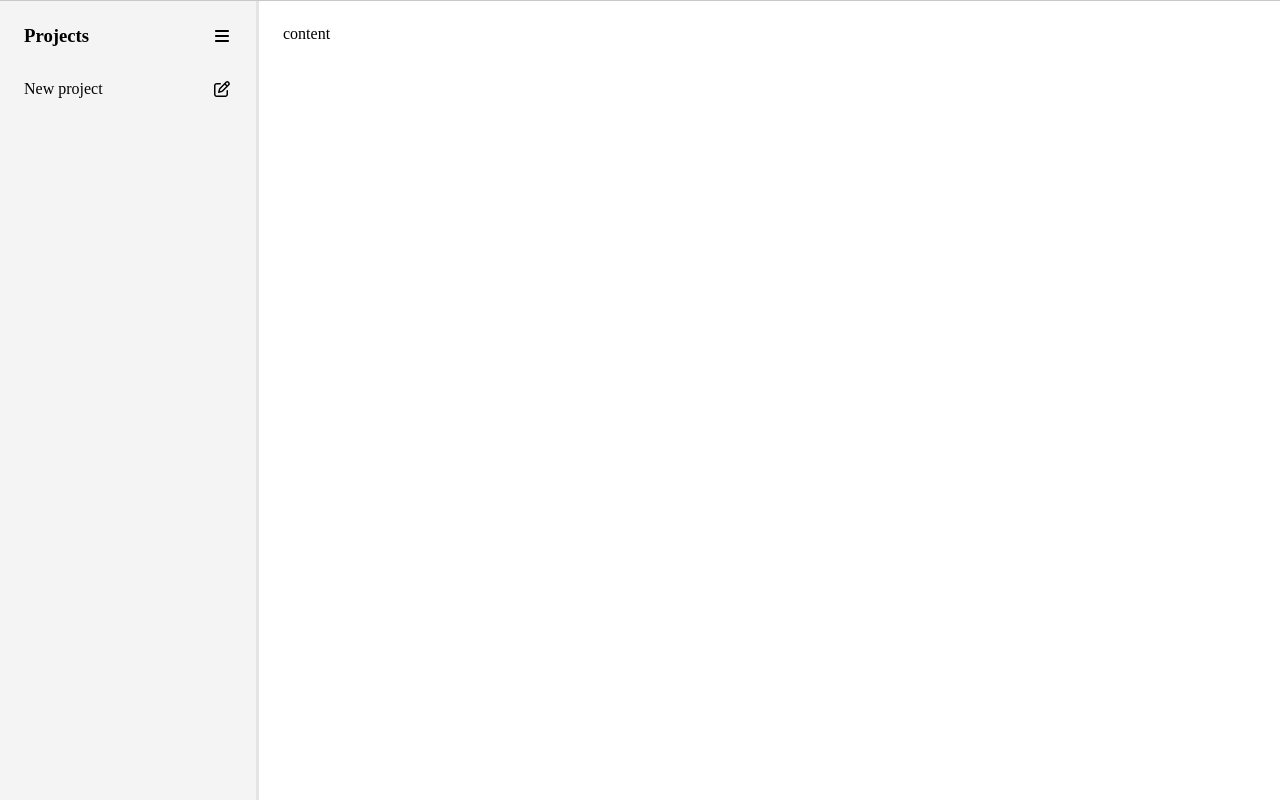
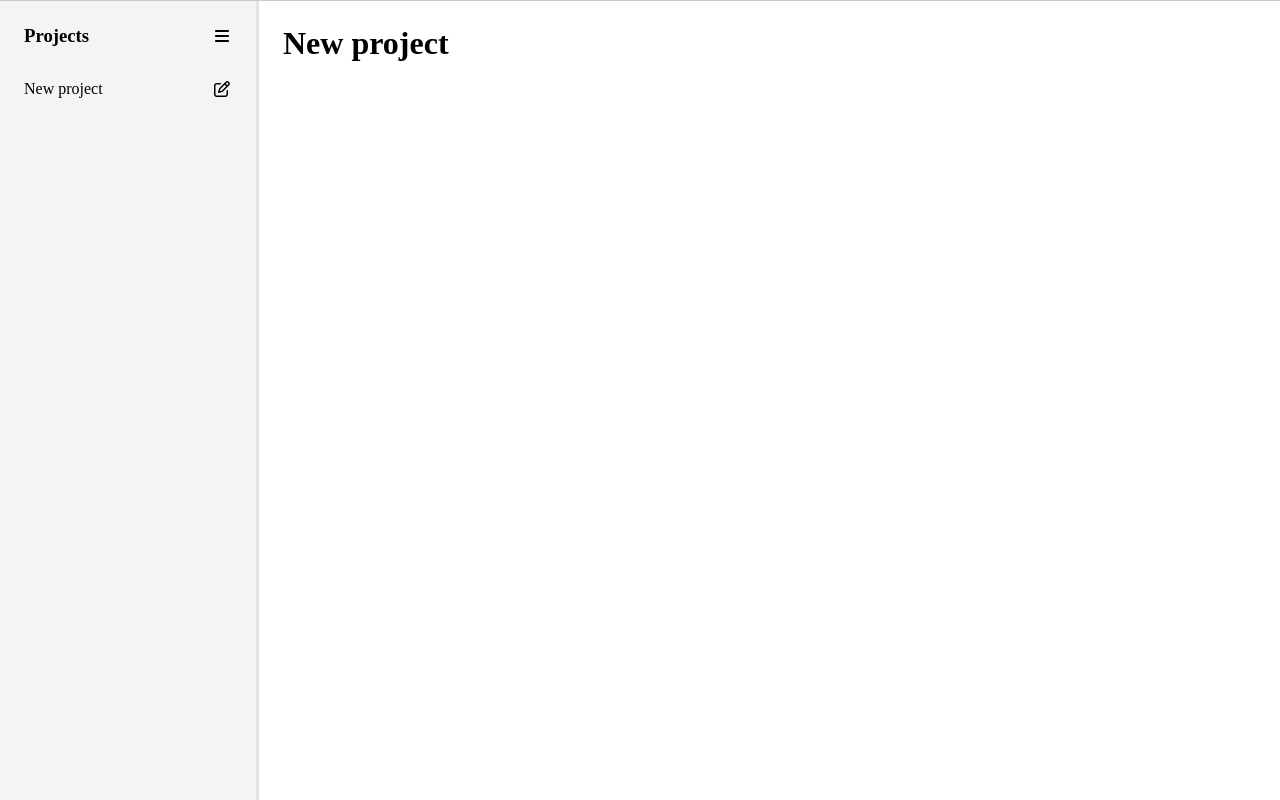
Before and after one commit to prodbylcsh/Todo-List-The-Odin-Project, a website built with webpack: page src/template.html in a window 1280 px wide. Built offline with nearby package versions, Linux system fonts and the light colour scheme.

Commit message:
Added ability to change projects name

```diff
--- a/src/index.js
+++ b/src/index.js
@@ -1,5 +1,5 @@
 import "./styles.css";
-import { Project } from "./projects.js";
+import { Project, projectList } from "./projects.js";
 import { Item, PRIORITIES } from "./items.js";
 
 const body = document.body;
@@ -82,11 +82,14 @@ sidebarButton.addEventListener("click", () => {
 });
 
 if (!("projects" in localStorage)) {
+    const newProject = new Project("New project");
+
     const div = document.createElement("div");
     div.id = "new-project";
+    div.setAttribute("data-id", newProject.id);
 
     const title = document.createElement("div");
-    title.textContent = "New project";
+    title.textContent = newProject.name;
     title.style.textOverflow = "ellipsis";
     title.classList.add("project-name");
 
@@ -98,6 +101,30 @@ if (!("projects" in localStorage)) {
 
     div.appendChild(title);
     div.appendChild(editing);
+    projects.appendChild(div);
 
-    projects.appendChild(div);
+    const content = document.querySelector("#project");
+    const projectDiv = document.createElement("div");
+
+    projectDiv.setAttribute("data-id", newProject.id);
+
+    const header = document.createElement("h1");
+    header.id = "project-name";
+    header.setAttribute("data-id", newProject.id);
+    header.textContent = newProject.name;
+    header.setAttribute("contenteditable", "true");
+    header.addEventListener("input", projectNameChange);
+    projectDiv.appendChild(header);
+
+    content.appendChild(projectDiv);
 }
+
+function projectNameChange(event) {
+    const projectId = event.target.dataset.id;
+    const project = projectList.get(projectId);
+    project.updateName(event.target.textContent);
+
+    const sidebarTab = document.querySelector(`#projects [data-id="${projectId}"] .project-name`);
+    sidebarTab.textContent = project.name;
+
+}
--- a/src/projects.js
+++ b/src/projects.js
@@ -2,6 +2,7 @@ class Project {
     constructor(name) {
         this.name = name;
         this.id = crypto.randomUUID();
+        projectList.set(this.id, this);
     }
 
     items = [];
@@ -24,6 +25,9 @@ class Project {
     }
 }
 
+const projectList = new Map();
+
 export {
     Project,
+    projectList,
 }
--- a/src/template.html
+++ b/src/template.html
@@ -25,7 +25,7 @@
         </nav>
     </aside>
     <div class="resizer" id="resizer"></div>
-    <main id="project">content</main>
+    <main id="project"></main>
 </body>
 
 </html>
```
